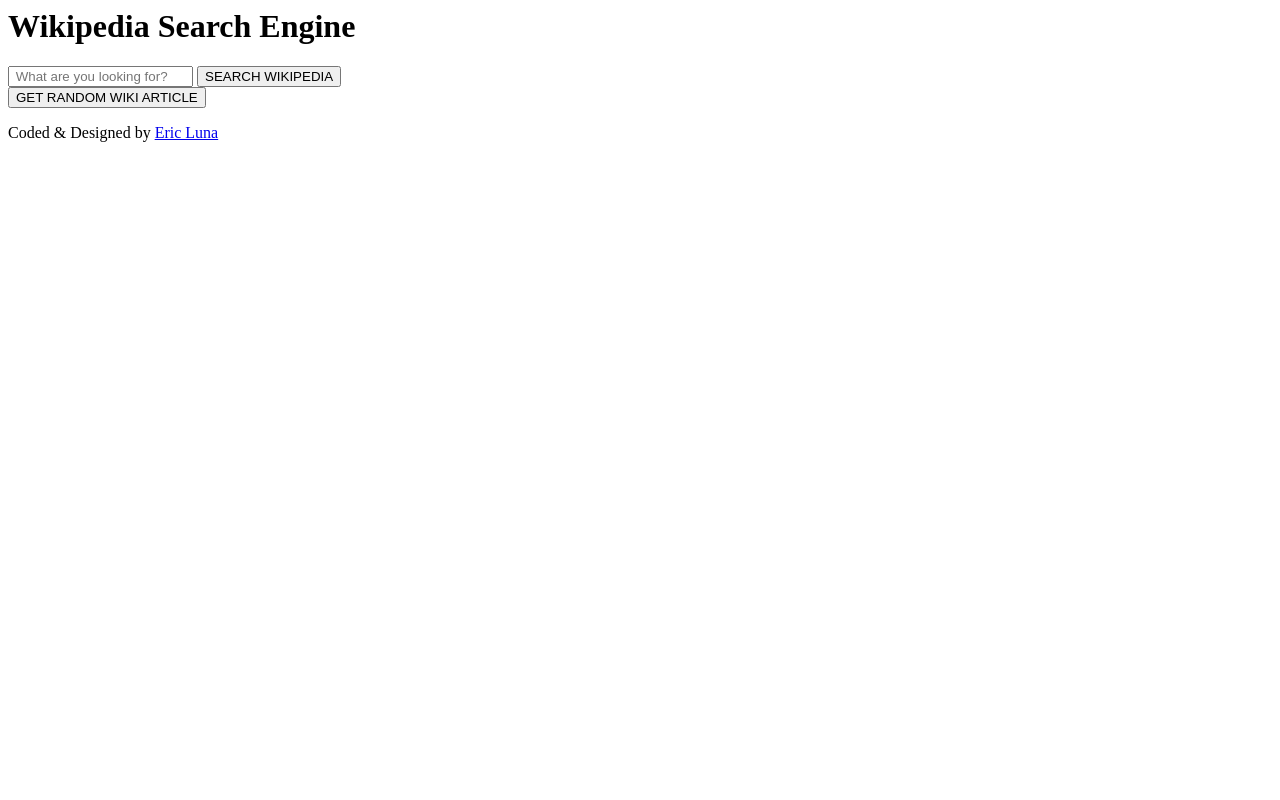
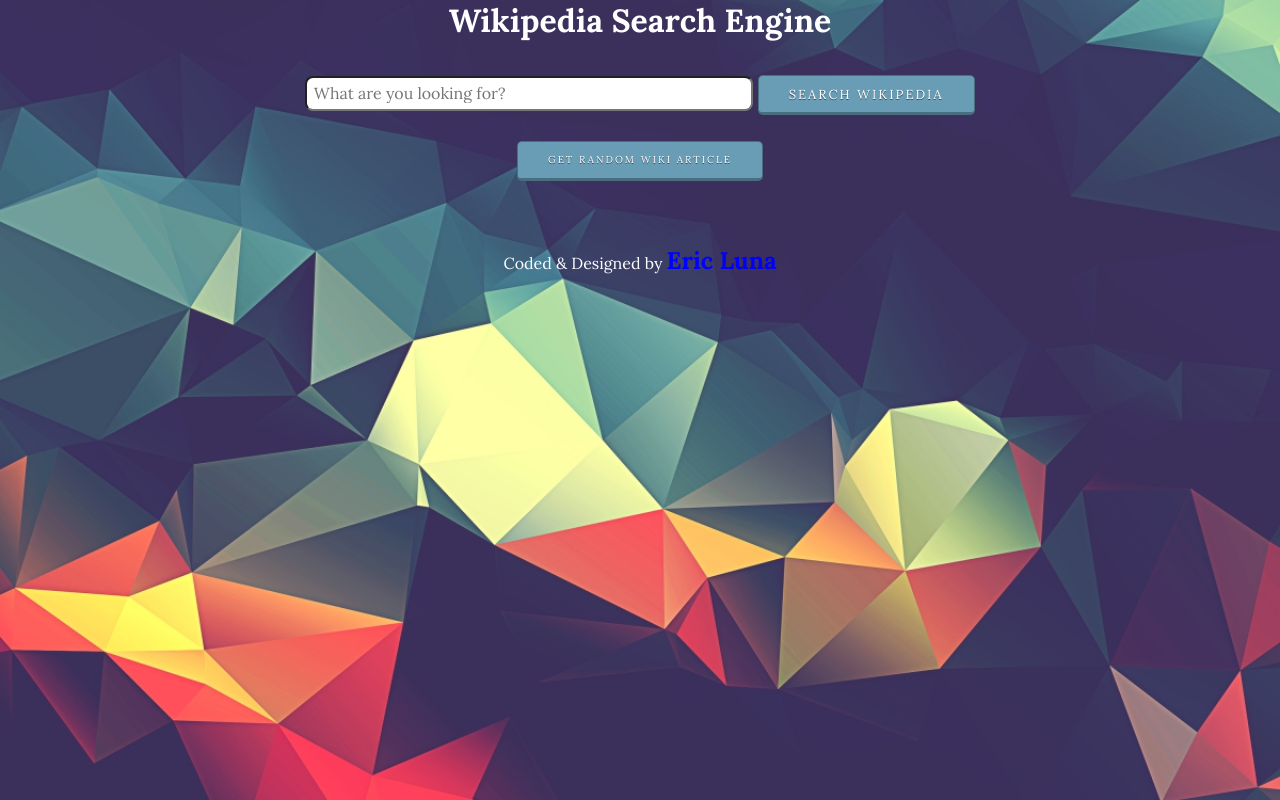
Before and after one commit to eric-luna/eric-luna.github.io, a plain HTML site: page wikipedia-viewer/index.html in a window 1280 px wide. Drawn offline with nearby package versions, Linux system fonts and the light colour scheme.

Commit message:
fixed wiki project files

```diff
--- a/wikipedia-viewer/css/main.css
+++ b/wikipedia-viewer/css/main.css
@@ -4,7 +4,7 @@
   padding: 0;
 }
 html{
-  background:url('../img/wiki/wikipedia.png');
+  background:url('../img/wikipedia.png');
   min-height: 100%;
   background-repeat: no-repeat;
   background-size: cover;
--- a/wikipedia-viewer/index.html
+++ b/wikipedia-viewer/index.html
@@ -2,7 +2,8 @@
 
 <head>
   <title>Wiki Search Engine</title>
-  <link rel="stylesheet" type="text/css" href="css/wikipedia.css">
+  <link rel="stylesheet" type="text/css" href="css/main.css">
+  <link rel="stylesheet" type="text/css" href="css/normalize.css">
   <link href='https://fonts.googleapis.com/css?family=Lora:400,700' rel='stylesheet' type='text/css'>
   <meta name="viewport" content="initial-scale=1">
 </head>
@@ -27,7 +28,7 @@
     <p>Coded & Designed by <a href="http://ericandrewluna.com" target="_blank">Eric Luna</a></p>
   </footer>
   <script src="https://ajax.googleapis.com/ajax/libs/jquery/2.2.0/jquery.min.js"></script>
-  <script type="text/javascript" src="js/wikipedia.js"></script>
+  <script type="text/javascript" src="js/script.js"></script>
 </body>
 
 </html>
```
Also changed, not shown: wikipedia-viewer/img/background.jpg (deleted).
